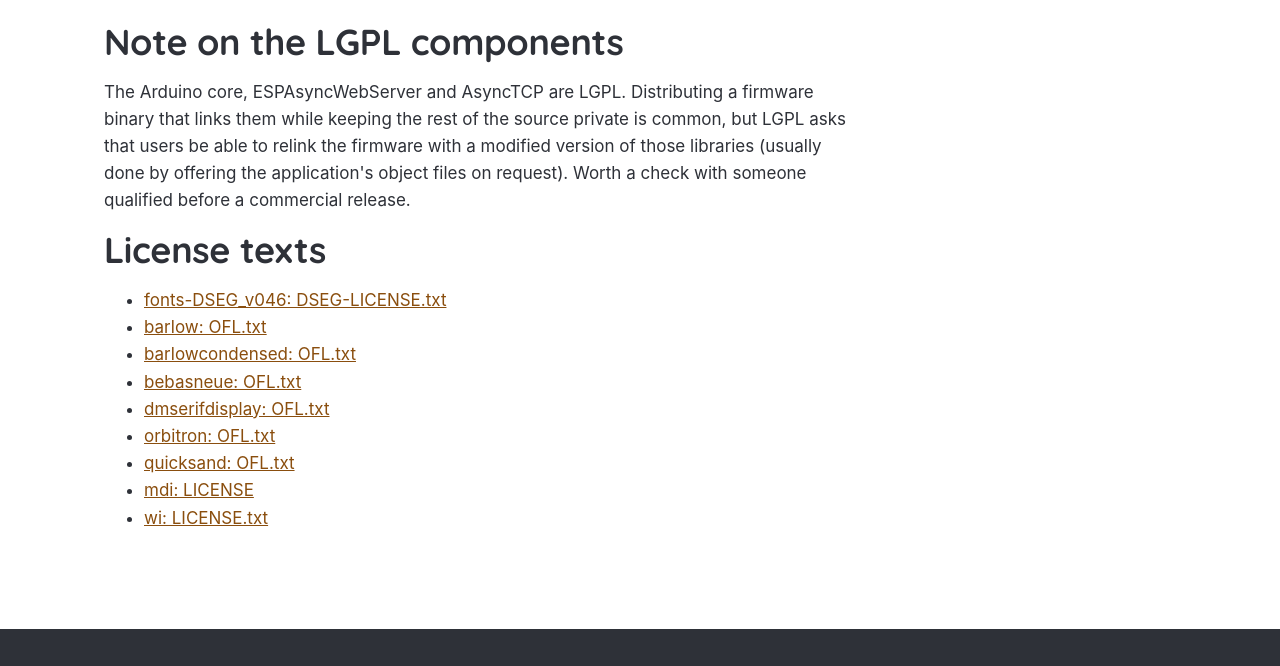
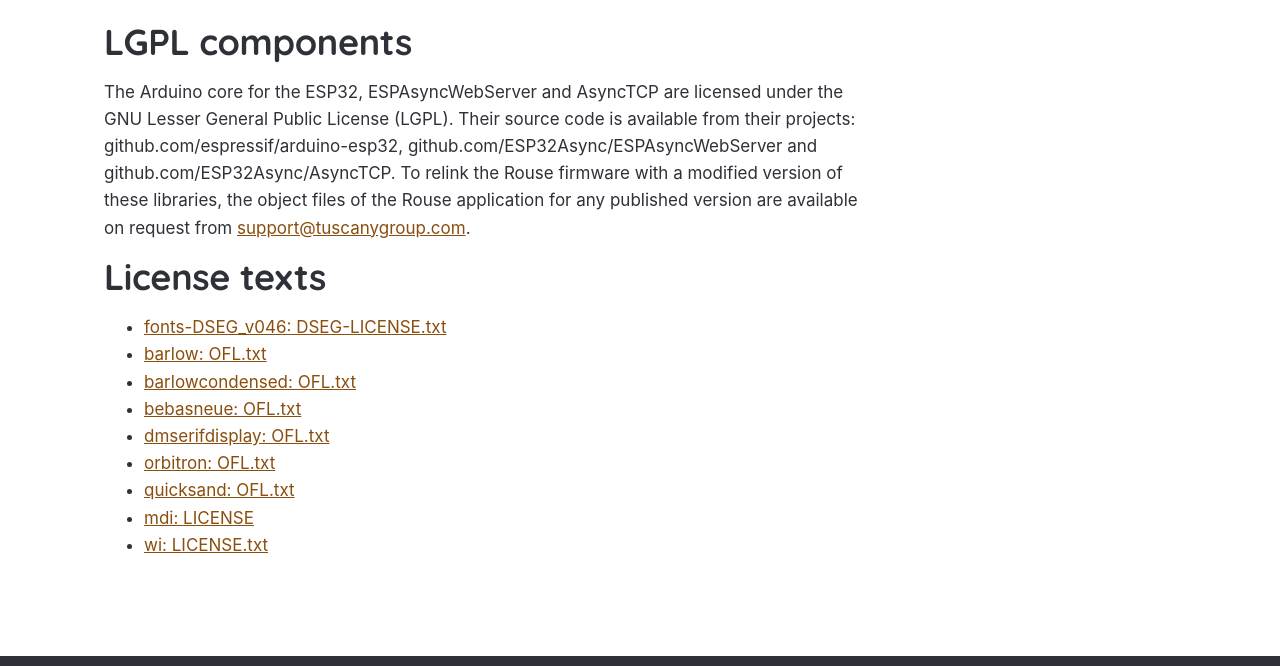
Before and after one commit to RouseClock/rouseclock.com, a plain HTML site: page notices/index.html in a window 1280 px wide. Shown: the part 1699-2365 px from the top of the page. Drawn offline with Linux system fonts and the light colour scheme.

Commit message:
Contact address, LGPL notice, manuals with support contact
Co-Authored-By: Claude Opus 5.5 <noreply@anthropic.com>
Claude-Session: https://claude.ai/code/session_0129qvkwBHLX5DG2GgLeqHQz

```diff
--- a/notices/index.html
+++ b/notices/index.html
@@ -131,17 +131,20 @@ the web flasher (loaded from a CDN, not shipped)</h2>
 </tr>
 </tbody>
 </table>
-<h2 id="note-on-the-lgpl-components">Note on the LGPL components</h2>
-<p>The Arduino core, ESPAsyncWebServer and AsyncTCP are LGPL.
-Distributing a firmware binary that links them while keeping the rest of
-the source private is common, but LGPL asks that users be able to relink
-the firmware with a modified version of those libraries (usually done by
-offering the application's object files on request). Worth a check with
-someone qualified before a commercial release.</p>
+<h2 id="lgpl-components">LGPL components</h2>
+<p>The Arduino core for the ESP32, ESPAsyncWebServer and AsyncTCP are
+licensed under the GNU Lesser General Public License (LGPL). Their
+source code is available from their projects:
+github.com/espressif/arduino-esp32,
+github.com/ESP32Async/ESPAsyncWebServer and
+github.com/ESP32Async/AsyncTCP. To relink the Rouse firmware with a
+modified version of these libraries, the object files of the Rouse
+application for any published version are available on request from <a
+href="mailto:support@tuscanygroup.com">support@tuscanygroup.com</a>.</p>
 <h2>License texts</h2><ul><li><a href="dseg-fonts-dseg-v046-dseg-license-txt.txt">fonts-DSEG_v046: DSEG-LICENSE.txt</a></li><li><a href="gf-ofl-barlow-ofl-txt.txt">barlow: OFL.txt</a></li><li><a href="gf-ofl-barlowcondensed-ofl-txt.txt">barlowcondensed: OFL.txt</a></li><li><a href="gf-ofl-bebasneue-ofl-txt.txt">bebasneue: OFL.txt</a></li><li><a href="gf-ofl-dmserifdisplay-ofl-txt.txt">dmserifdisplay: OFL.txt</a></li><li><a href="gf-ofl-orbitron-ofl-txt.txt">orbitron: OFL.txt</a></li><li><a href="gf-ofl-quicksand-ofl-txt.txt">quicksand: OFL.txt</a></li><li><a href="mdi-license.txt">mdi: LICENSE</a></li><li><a href="wi-license-txt.txt">wi: LICENSE.txt</a></li></ul></div>
 </div></main>
 <footer class="foot"><div class="wrap foot-grid"><div><a class="brand" href="../"><svg viewBox="0 0 120 84" aria-hidden="true"><path d="M18.3 44.6 A46 46 0 0 1 101.7 44.6" fill="none" stroke="#E89234" stroke-width="7" stroke-linecap="round"/><path d="M29.2 49.6 A34 34 0 0 1 90.8 49.6" fill="none" stroke="#E89234" stroke-width="7" stroke-linecap="round"/><path d="M40 64 A20 20 0 0 1 80 64 Z" fill="#E89234"/><line x1="10" y1="72" x2="110" y2="72" stroke="currentColor" stroke-width="7" stroke-linecap="round"/></svg><span>Rouse</span></a>
-<p>© 2026 The Tuscany Group, LC. All rights reserved.</p></div>
+<p>© 2026 The Tuscany Group, LC. All rights reserved.</p><p>Contact: <a href="mailto:support@tuscanygroup.com">support@tuscanygroup.com</a></p></div>
 <nav aria-label="Footer"><a href="../manual/">Operating Manual</a><a href="../build-guide/">Build Guide</a><a href="../flasher/">Install firmware</a>
 <a href="../downloads/">Downloads</a><a href="../whats-new/">What's new</a><a href="https://ko-fi.com/tuscanygroup" target="_blank" rel="noopener">Leave a tip</a><a href="../notices/">Third-party notices</a></nav></div></footer>
 </body></html>
```
Also changed, not shown: 404.html (+1 -1 lines), build-guide/index.html (+4 -0 lines), downloads/index.html (+1 -1 lines), index.html (+1 -0 lines), manual/index.html (+4 -0 lines), whats-new/index.html (+1 -1 lines), 4 other files.
